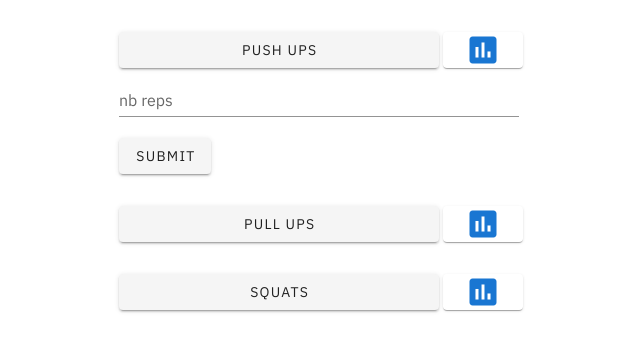
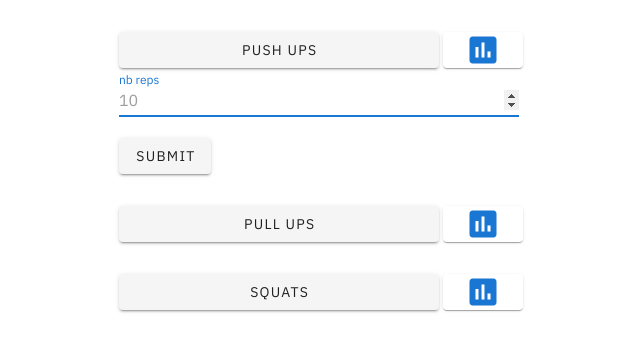
Before and after one commit to jdesfon/Training-app, a Vue app: page / in a window 1280 px wide. Both pictures are taken after a click on the button "PUSH UPS". Shown: the top 352 px of the page, without its empty margins (321-961 px from the left). Built offline with nearby package versions, Linux system fonts and the light colour scheme; a web font is replaced by a local one.

Commit message:
improvement(exercisesetform): remove form attribute to prevent reload on keyup.enter

```diff
--- a/src/components/TheExerciseSetForm.vue
+++ b/src/components/TheExerciseSetForm.vue
@@ -1,5 +1,5 @@
 <template>
-  <form class="theExerciseSetForm" @keyup.enter="submit">
+  <div class="theExerciseSetForm" @keyup.enter="onSubmit">
     <v-text-field
       v-model="reps"
       label="nb reps"
@@ -7,11 +7,12 @@
       type="number"
       :rules="[rules.min]"
       mask="###"
+      autofocus
     >
     </v-text-field>
 
-    <v-btn @click="submit">submit</v-btn>
-  </form>
+    <v-btn @click="onSubmit">submit</v-btn>
+  </div>
 </template>
 
 <script>
@@ -24,7 +25,7 @@ export default {
     }
   }),
   methods: {
-    submit() {
+    onSubmit() {
       this.$emit("submit", this.reps);
       this.reps = null;
     }
```
